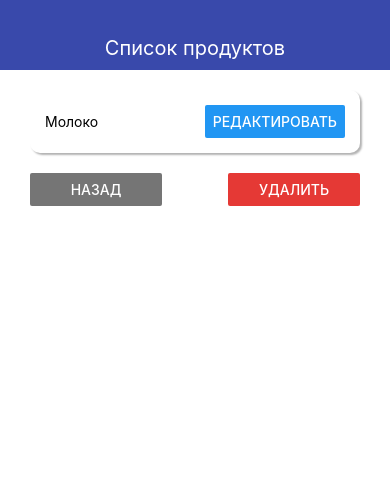
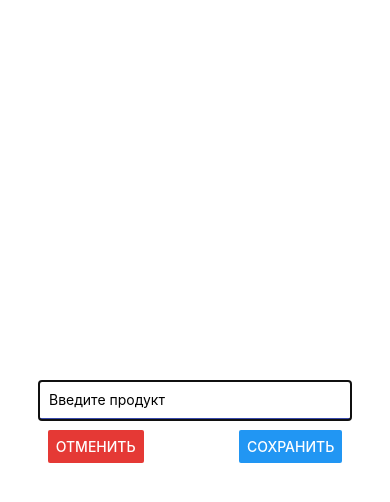
Before and after one commit to MarinaFominykh/product_list, a React Native app: screen / in a window 390 px wide. Both pictures are taken after a click on the button "РЕДАКТИРОВАТЬ". Shown: the top 502 px of the page. Built offline with nearby package versions, Linux system fonts and the light colour scheme.

Commit message:
add edit modal

```diff
--- /dev/null
+++ b/src/components/EditModal.jsx
@@ -0,0 +1,55 @@
+import React from "react";
+import {
+  View,
+  Text,
+  StyleSheet,
+  TextInput,
+  Button,
+  Alert,
+  Modal,
+} from "react-native";
+import { THEME } from "../theme";
+
+export const EditModal = ({ visible, onCancel }) => {
+  return (
+    <Modal visible={visible} animationType="fade" transparent={false}>
+      <View style={styles.wrap}>
+        <TextInput
+          style={styles.input}
+          placeholder="Введите продукт"
+          autoCapitalize="none"
+          autoCorrect={false}
+          maxLength={64}
+        />
+        <View style={styles.buttons}>
+          <Button
+            title="Отменить"
+            onPress={onCancel}
+            color={THEME.DANGER_COLOR}
+          />
+          <Button title="Сохранить" />
+        </View>
+      </View>
+    </Modal>
+  );
+};
+
+const styles = StyleSheet.create({
+  wrap: {
+    flex: 1,
+    justifyContent: "center",
+    alignItems: "center",
+  },
+  input: {
+    padding: 10,
+    borderBottomColor: THEME.MAIN_COLOR,
+    borderBottomWidth: 2,
+    width: "80%",
+  },
+  buttons: {
+    width: "100%",
+    marginTop: 10,
+    flexDirection: "row",
+    justifyContent: "space-around",
+  },
+});
--- a/src/screens/ProductScreen.jsx
+++ b/src/screens/ProductScreen.jsx
@@ -2,13 +2,16 @@
 import { View, Text, StyleSheet, TextInput, Button, Alert } from "react-native";
 import { THEME } from "../theme";
 import { AppCard } from "../components/ui/AppCard";
+import { EditModal } from "../components/EditModal";
 
 export const ProductScreen = ({ goBack, product, onRemove }) => {
+  const [modal, setModal] = useState(false);
   return (
     <View>
+      <EditModal visible={modal} onCancel={() => setModal(false)} />
       <AppCard style={styles.card}>
         <Text styl={styles.title}>{product.title}</Text>
-        <Button title="Редактировать" />
+        <Button title="Редактировать" onPress={() => setModal(true)} />
       </AppCard>
       <View style={styles.buttons}>
         <View style={styles.button}>
```
